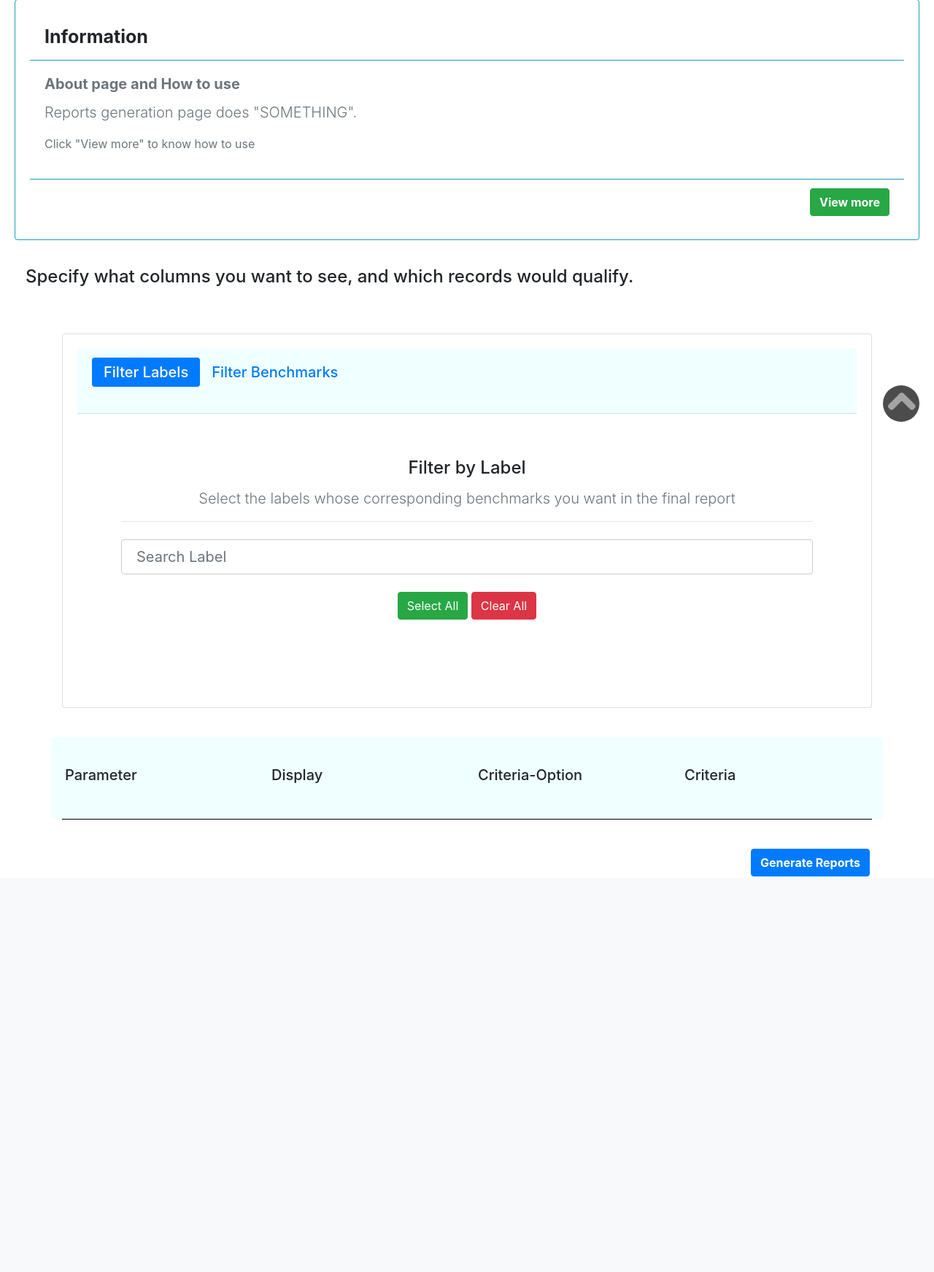
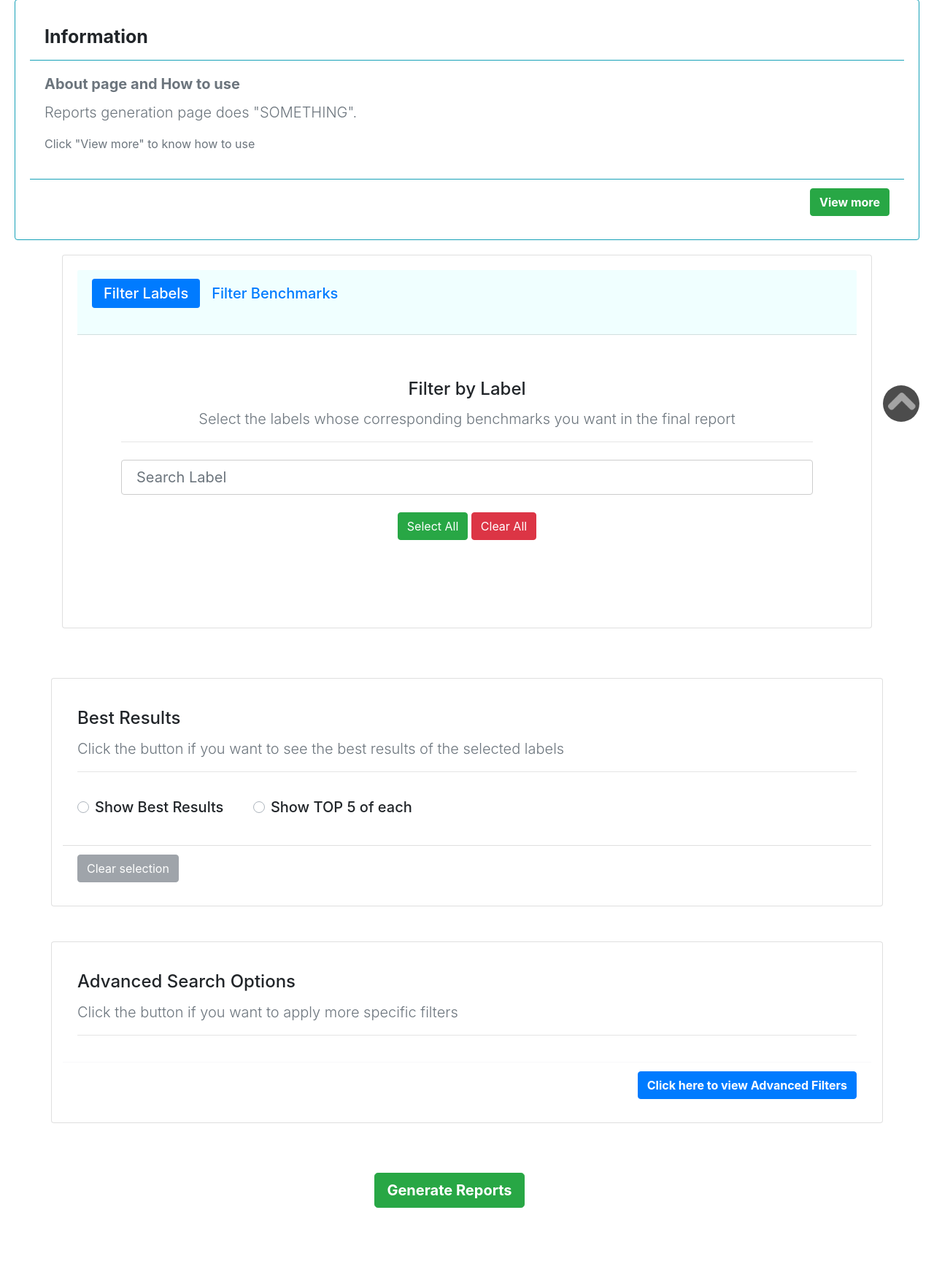
Before and after one commit to gadgilrajeev/BenchmarkingDiffTool, a Flask app: template templates/reports.html in a window 1280 px wide. Shown: the part 202-1945 px from the top of the page at 73% size. Before the commit the page ends 1403 px from the top, so only its background shows below. Run offline with Flask 2, Linux system fonts and the light colour scheme; the template is opened without the code that fills it, so the values that code supplies are empty; parts of the project's set-up code (start-up, migrations or seed data) failed here and were passed over; some libraries are stand-ins or nearby versions.

Commit message:
Added Best results card. Moved specific filters into 'Advanced Search' collapse block

```diff
--- a/templates/reports.html
+++ b/templates/reports.html
@@ -45,10 +45,6 @@ Reports Generation
 				View more
 			</button>
 		</div>
-	</div>
-
-	<div class="container-fluid my-3">
-		<h4>Specify what columns you want to see, and which records would qualify.</h4>
 	</div>
 
 	<!-- Form for Generating report in .xslx format -->
@@ -142,63 +138,42 @@ Reports Generation
 			<!-- Filter by Label OR Benchmark (hidden input field) -->
 			<input type="hidden" id="filter-by-label-or-benchmark" name="filter-by-label-or-benchmark" value="label">
 
-			<!-- Script which changes the value of hidden input field "filter-by-label-or-benchmark"
-				according to which tab is active -->
-			<script>
-				$('#filter-by-label-pill').click(function(){
-					console.log("Filtering by label")
-					$('#filter-by-label-or-benchmark').val("label")
-				})
-
-				$('#filter-by-testname-pill').click(function(){
-					console.log("Filtering by Testname")
-					$('#filter-by-label-or-benchmark').val("testname")
-				})
-
-				// On click Functions for all "Select all" buttons
-				$('#filter-labels-select-all-button').click(function() {
-					$('.filter-labels-checkbox-checkbox').each(function(){
-						$(this).prop("checked", true);
-					})
-				})
-
-				$('#filter-testname-hpc-select-all-button').click(function() {
-					$('.filter-testname-checkbox-hpc-checkbox').each(function(){
-						$(this).prop("checked", true);
-					})
-				})
-
-				$('#filter-testname-cloud-select-all-button').click(function() {
-					$('.filter-testname-checkbox-cloud-checkbox').each(function(){
-						$(this).prop("checked", true);
-					})
-				})
-
-				// On click Functions for all "Clear all" buttons
-				$('#filter-labels-clear-all-button').click(function() {
-					$('.filter-labels-checkbox-checkbox').each(function(){
-						$(this).prop("checked", false);
-					})
-				})
-
-				$('#filter-testname-hpc-clear-all-button').click(function() {
-					$('.filter-testname-checkbox-hpc-checkbox').each(function(){
-						$(this).prop("checked", false);
-					})
-				})
-
-				$('#filter-testname-cloud-clear-all-button').click(function() {
-					$('.filter-testname-checkbox-cloud-checkbox').each(function(){
-						$(this).prop("checked", false);
-					})
-				})
-
-			</script>
-
 		</div>
 
-		<!-- Other Specific filters block -->
-		<div class="container">
+		<!-- Filters for Best Results, Top 5, Best of Last quarter, etc. -->
+		<div class="card container mt-5">
+			<div class="card-body">
+				<h4 class="card-title">Best Results</h4>
+				<p class="card-text lead text-secondary" id="best-results-filter-description">Click the button if you want to see the best results of the selected labels</p>
+				<hr>
+
+				<div class="custom-control custom-radio custom-control-inline">
+					<input type="radio" id="best-results-radio1" name="best-results-radio" value="best-results" class="custom-control-input best-results-radio">
+					<label class="custom-control-label h5" for="best-results-radio1">Show Best Results</label>
+				</div>
+				<div class="custom-control custom-radio custom-control-inline">
+					<input type="radio" id="best-results-radio2" name="best-results-radio" value="top-5" class="custom-control-input best-results-radio">
+					<label class="custom-control-label h5" for="best-results-radio2">Show TOP 5 of each</label>
+				</div>
+			</div>
+			<div class="card-footer bg-transparent d-flex">
+				<button id='clear-best-results-filter-button' class='btn btn-secondary' type='button' disabled="true">Clear selection</button>
+			</div>
+		</div>
+
+		<!-- Other Specific filters Card -->
+		<div id="advanced-search-options" class="card container mt-5">
+			<!-- Card Body -->
+			<div class="card-body">
+				<h4 class="card-title">Advanced Search Options</h4>
+				<p class="card-text lead text-secondary">Click the button if you want to apply more specific filters</p>
+				<hr>
+				<!-- The div which collapses -->
+				<div class="collapse" id="advanced-search-collapse">
+					<div class="container-fluid">
+						<h4 class="text-secondary">Specify what columns you want to see, and which records would qualify.</h4>
+					</div>
+
 					<div class="row px-1 align-items-center" style="background: azure;">
 							<div class="col-sm">
 								<h5>Parameter</h5>
@@ -304,6 +279,16 @@ Reports Generation
 							{% endif %}
 						</div>
 					{% endfor %}
+				</div>
+			</div>
+
+			<!-- Card footer -->
+			<div class="card-footer bg-transparent border-light d-flex flex-row-reverse">
+				<!-- Button which triggers the collapse -->
+				<button class="btn btn-primary font-weight-bold" type="button" data-toggle="collapse" data-target="#advanced-search-collapse" aria-expanded="false" aria-controls="advanced-search-collapse">
+					Click here to view Advanced Filters
+				</button>
+			</div>
 
 		</div>
 
@@ -311,8 +296,8 @@ Reports Generation
 		<input type="hidden" id="filename" name="filename" value="Sample Filename">
 
 		<!-- Generate reports (Submit form) button -->
-		<div>
-			<button type="submit" id="generate-reports-button" class="btn btn-primary font-weight-bold float-right mr-5">Generate Reports</button>
+		<div class="text-center">
+			<button type="submit" id="generate-reports-button" class="btn btn-lg btn-success font-weight-bold mr-5 my-5">Generate Reports</button>
 		</div>
 
 	</form>
@@ -368,7 +353,68 @@ Reports Generation
 			});
 		});
 
+		// Functions which change the value of hidden input field "filter-by-label-or-benchmark"
+		// And "best-results-filter-description"
+		// according to which tab is active
+		$('#filter-by-label-pill').click(function(){
+			console.log("Filtering by label")
+			$('#filter-by-label-or-benchmark').val("label")
+			$('#best-results-filter-description').html("Click the button if you want to see the best results of the selected labels")
+		})
 
+		$('#filter-by-testname-pill').click(function(){
+			console.log("Filtering by Testname")
+			$('#filter-by-label-or-benchmark').val("testname")
+			$('#best-results-filter-description').html("Click the button if you want to see the best results of the selected benchmarks")
+		})
+
+		// On click Functions for all "Select all" buttons
+		$('#filter-labels-select-all-button').click(function() {
+			$('.filter-labels-checkbox-checkbox').each(function(){
+				$(this).prop("checked", true);
+			})
+		})
+
+		$('#filter-testname-hpc-select-all-button').click(function() {
+			$('.filter-testname-checkbox-hpc-checkbox').each(function(){
+				$(this).prop("checked", true);
+			})
+		})
+
+		$('#filter-testname-cloud-select-all-button').click(function() {
+			$('.filter-testname-checkbox-cloud-checkbox').each(function(){
+				$(this).prop("checked", true);
+			})
+		})
+
+		// On click Functions for all "Clear all" buttons
+		$('#filter-labels-clear-all-button').click(function() {
+			$('.filter-labels-checkbox-checkbox').each(function(){
+				$(this).prop("checked", false);
+			})
+		})
+
+		$('#filter-testname-hpc-clear-all-button').click(function() {
+			$('.filter-testname-checkbox-hpc-checkbox').each(function(){
+				$(this).prop("checked", false);
+			})
+		})
+
+		$('#filter-testname-cloud-clear-all-button').click(function() {
+			$('.filter-testname-checkbox-cloud-checkbox').each(function(){
+				$(this).prop("checked", false);
+			})
+		})
+
+		$('.best-results-radio').click(function() {
+			$('#clear-best-results-filter-button').prop("disabled", false)
+
+		})
+
+		$('#clear-best-results-filter-button').click(function() {
+			$('.best-results-radio').prop("checked", false)
+			$('#clear-best-results-filter-button').prop("disabled", true)
+		})
 
         function generateReports(filename, data, $form){
             data_string = JSON.stringify({ 'data': data, 'filename': filename})
```
Lines whose indentation alone changed are shown as unchanged.
